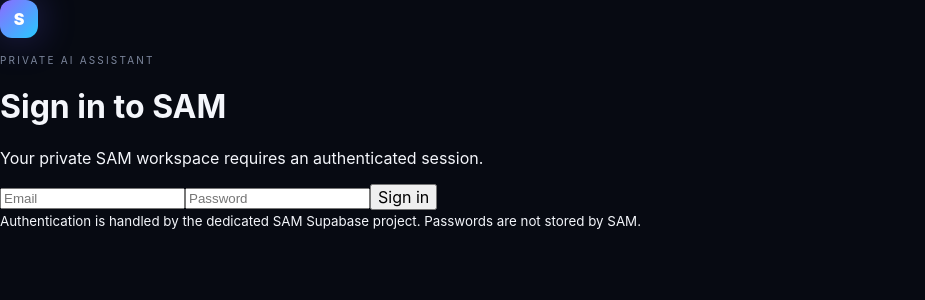
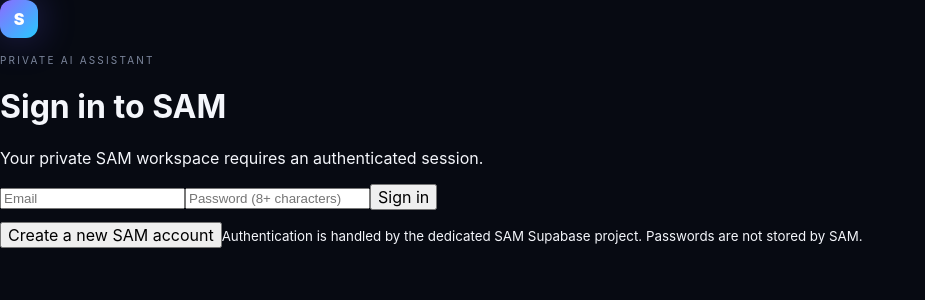
Before and after one commit to sanjuvai14/SAM-AI-, a Next.js app: page / in a window 1280 px wide. Shown: the top 300 px of the page, without its empty margins (0-925 px from the left). Built offline with nearby package versions, Linux system fonts and the light colour scheme; no server answers.

Commit message:
feat: add SAM account signup flow

```diff
--- a/app/SAMAuthGate.tsx
+++ b/app/SAMAuthGate.tsx
@@ -5,10 +5,12 @@
 
 export default function SAMAuthGate() {
   const [authenticated, setAuthenticated] = useState<boolean | null>(null);
+  const [mode, setMode] = useState<"login" | "signup">("login");
   const [email, setEmail] = useState("");
   const [password, setPassword] = useState("");
   const [busy, setBusy] = useState(false);
   const [error, setError] = useState("");
+  const [notice, setNotice] = useState("");
 
   async function checkSession() {
     try { const r = await fetch("/api/auth/session", { cache: "no-store" }); setAuthenticated(r.ok); }
@@ -16,14 +18,21 @@
   }
   useEffect(() => { void checkSession(); }, []);
 
-  async function login(e: FormEvent) {
-    e.preventDefault(); setBusy(true); setError("");
+  async function submit(e: FormEvent) {
+    e.preventDefault(); setBusy(true); setError(""); setNotice("");
     try {
-      const r = await fetch("/api/auth/login", { method: "POST", headers: { "Content-Type": "application/json" }, body: JSON.stringify({ email, password }) });
+      const endpoint = mode === "login" ? "/api/auth/login" : "/api/auth/signup";
+      const r = await fetch(endpoint, { method: "POST", headers: { "Content-Type": "application/json" }, body: JSON.stringify({ email, password }) });
       const data = await r.json().catch(() => ({}));
-      if (!r.ok) throw new Error(data.error || "Login failed.");
-      setAuthenticated(true); setPassword("");
-    } catch (err) { setError(err instanceof Error ? err.message : "Login failed."); }
+      if (!r.ok) throw new Error(data.error || (mode === "login" ? "Login failed." : "Account creation failed."));
+      setPassword("");
+      if (mode === "signup" && data.needsEmailConfirmation) {
+        setNotice("Account created. Check your email to confirm it, then sign in.");
+        setMode("login");
+        return;
+      }
+      setAuthenticated(true);
+    } catch (err) { setError(err instanceof Error ? err.message : "Request failed."); }
     finally { setBusy(false); }
   }
 
@@ -32,5 +41,5 @@
   if (authenticated === null) return <main className="sam-auth"><div className="sam-auth-card"><div className="sam-mark">S</div><h1>Loading SAM…</h1></div></main>;
   if (authenticated) return <div><button type="button" onClick={logout} style={{ position: "fixed", top: 14, right: 14, zIndex: 50 }}>Sign out</button><SAMWorkspace /></div>;
 
-  return <main className="sam-auth"><div className="sam-auth-card"><div className="sam-mark">S</div><div className="sam-kicker">PRIVATE AI ASSISTANT</div><h1>Sign in to SAM</h1><p>Your private SAM workspace requires an authenticated session.</p><form onSubmit={login}><input type="email" autoComplete="email" placeholder="Email" value={email} onChange={e => setEmail(e.target.value)} required /><input type="password" autoComplete="current-password" placeholder="Password" value={password} onChange={e => setPassword(e.target.value)} required /><button disabled={busy}>{busy ? "Signing in…" : "Sign in"}</button></form>{error && <div className="sam-note" role="alert">{error}</div>}<small>Authentication is handled by the dedicated SAM Supabase project. Passwords are not stored by SAM.</small></div></main>;
+  return <main className="sam-auth"><div className="sam-auth-card"><div className="sam-mark">S</div><div className="sam-kicker">PRIVATE AI ASSISTANT</div><h1>{mode === "login" ? "Sign in to SAM" : "Create your SAM account"}</h1><p>{mode === "login" ? "Your private SAM workspace requires an authenticated session." : "Create your private SAM account with your own email and password."}</p><form onSubmit={submit}><input type="email" autoComplete="email" placeholder="Email" value={email} onChange={e => setEmail(e.target.value)} required /><input type="password" autoComplete={mode === "login" ? "current-password" : "new-password"} placeholder="Password (8+ characters)" minLength={8} value={password} onChange={e => setPassword(e.target.value)} required /><button disabled={busy}>{busy ? (mode === "login" ? "Signing in…" : "Creating account…") : (mode === "login" ? "Sign in" : "Create account")}</button></form>{error && <div className="sam-note" role="alert">{error}</div>}{notice && <div className="sam-note" role="status">{notice}</div>}<button type="button" onClick={() => { setMode(mode === "login" ? "signup" : "login"); setError(""); setNotice(""); }} style={{ marginTop: 12 }}>{mode === "login" ? "Create a new SAM account" : "Already have an account? Sign in"}</button><small>Authentication is handled by the dedicated SAM Supabase project. Passwords are not stored by SAM.</small></div></main>;
 }
```
